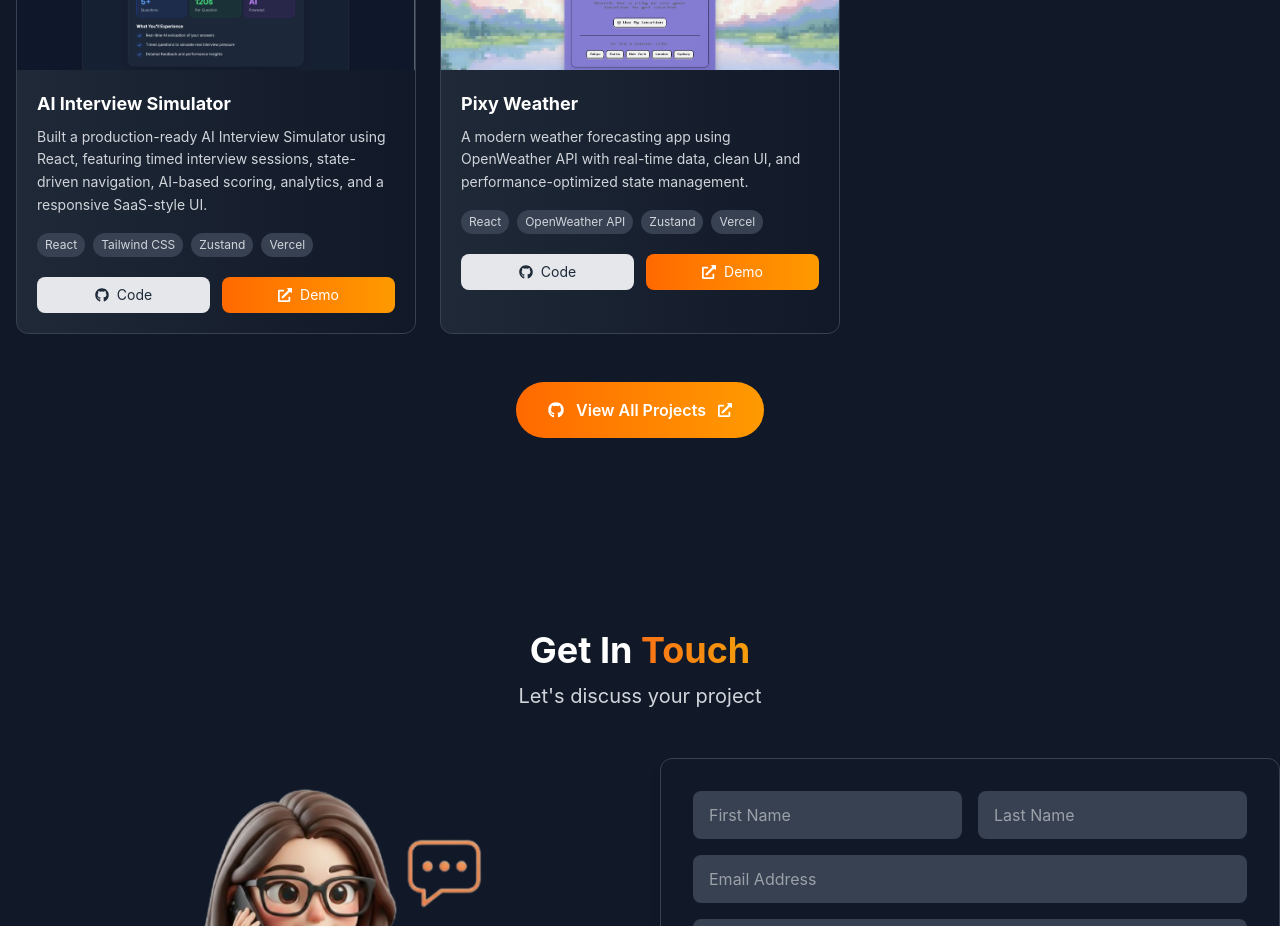
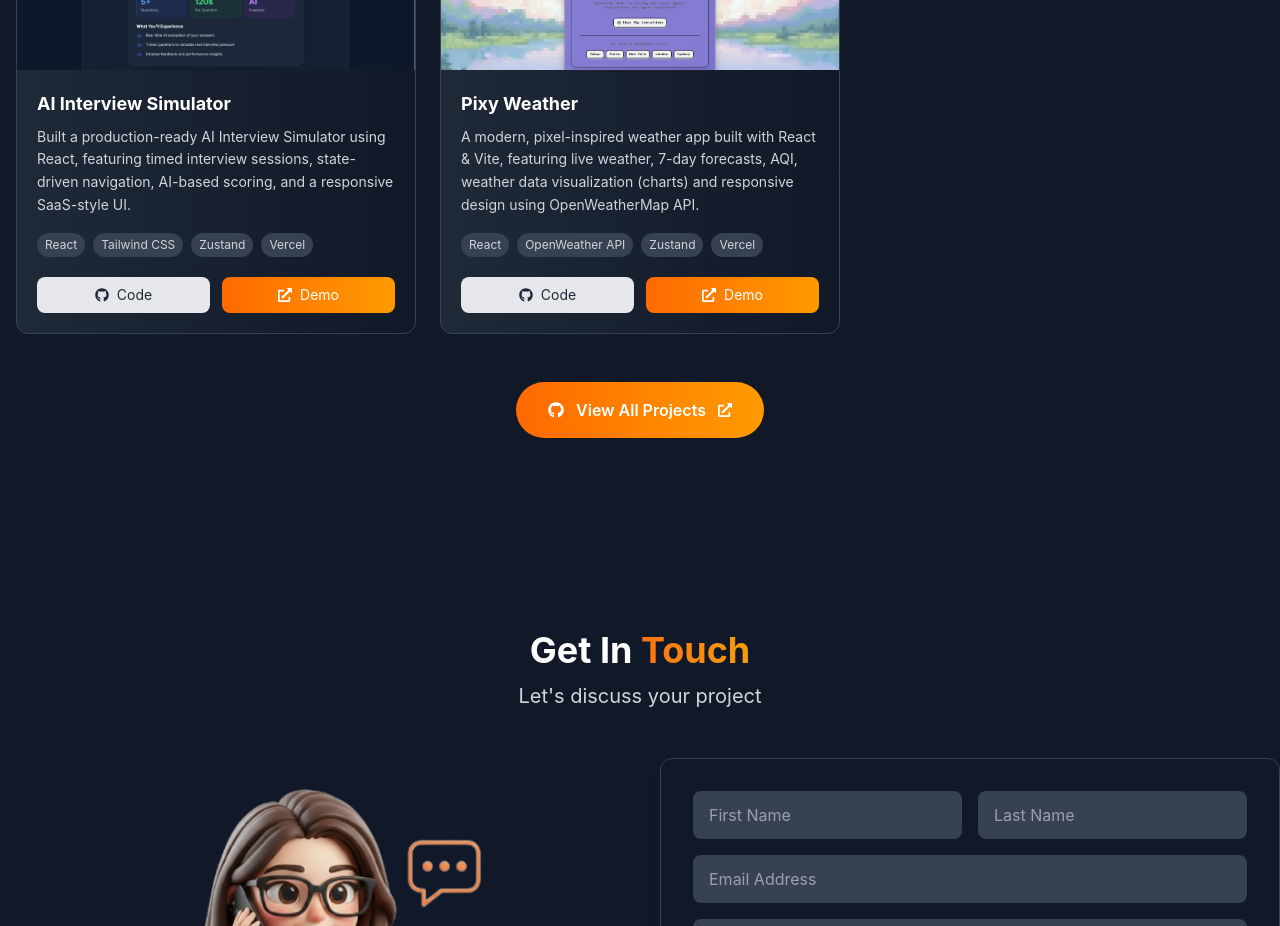
Before and after one commit to Tanurai23/Tanu-Portfolio, a React (Vite) app: page / in a window 1280 px wide. Shown: the part 2880-3806 px from the top of the page. Built offline with nearby package versions, Linux system fonts and the light colour scheme.

Commit message:
Update Project Descriptions

```diff
--- a/src/components/Projects.jsx
+++ b/src/components/Projects.jsx
@@ -11,7 +11,7 @@ const Projects = ({ darkMode }) => {
       id: 1,
       title: "AI Interview Simulator",
       desc:
-        "Built a production-ready AI Interview Simulator using React, featuring timed interview sessions, state-driven navigation, AI-based scoring, analytics, and a responsive SaaS-style UI.",
+        "Built a production-ready AI Interview Simulator using React, featuring timed interview sessions, state-driven navigation, AI-based scoring, and a responsive SaaS-style UI.",
       tags: ["React", "Tailwind CSS", "Zustand", "Vercel"],
       image: interviewAI,
       github: "https://github.com/Tanurai23/AI-Interview-Experience-Simulator",
@@ -21,7 +21,7 @@ const Projects = ({ darkMode }) => {
       id: 2,
       title: "Pixy Weather",
       desc:
-        "A modern weather forecasting app using OpenWeather API with real-time data, clean UI, and performance-optimized state management.",
+        "A modern, pixel-inspired weather app built with React & Vite, featuring live weather, 7-day forecasts, AQI, weather data visualization (charts) and responsive design using OpenWeatherMap API.",
       tags: ["React", "OpenWeather API", "Zustand", "Vercel"],
       image: pixelForecast,
       github: "https://github.com/Tanurai23/Pixy-Weather",
```
